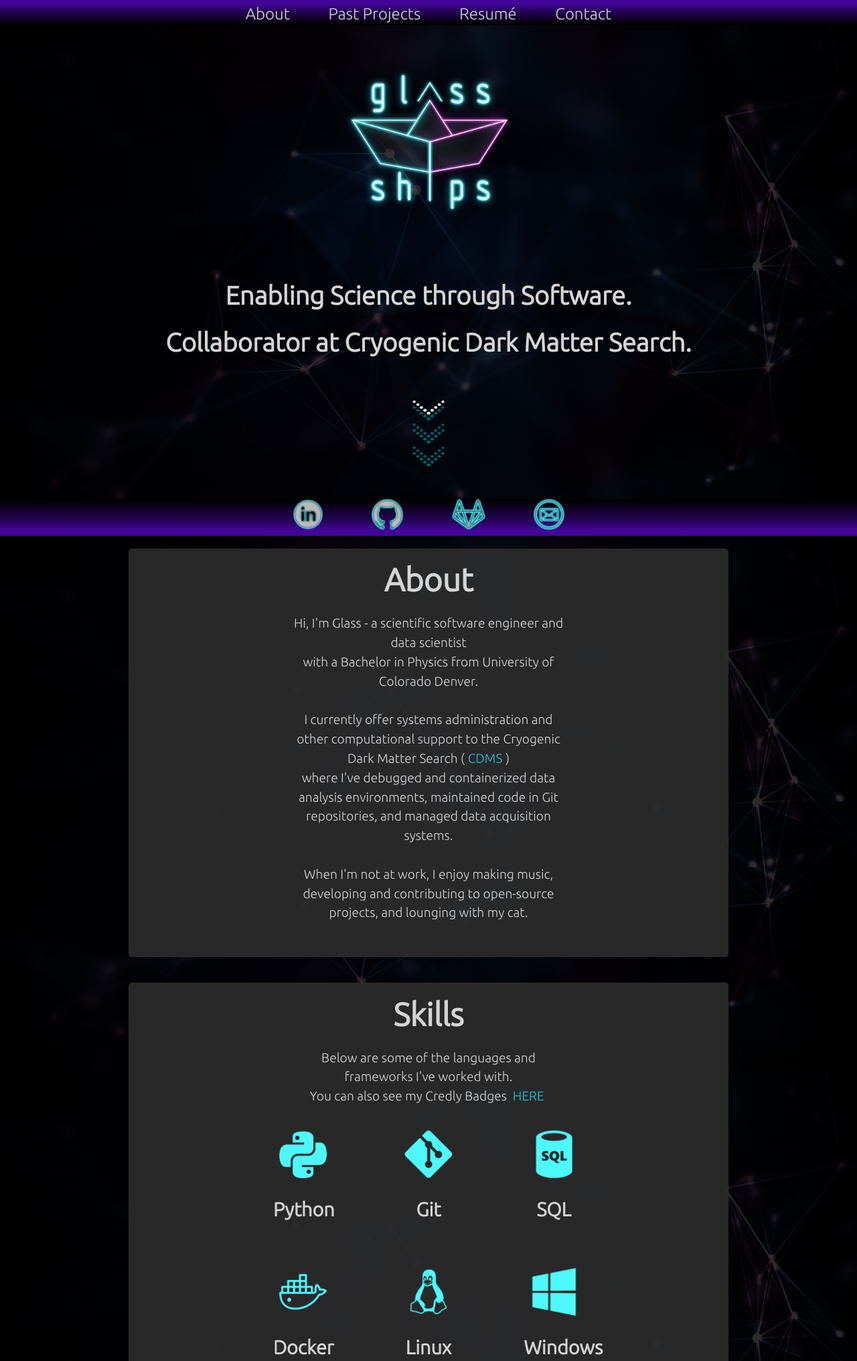
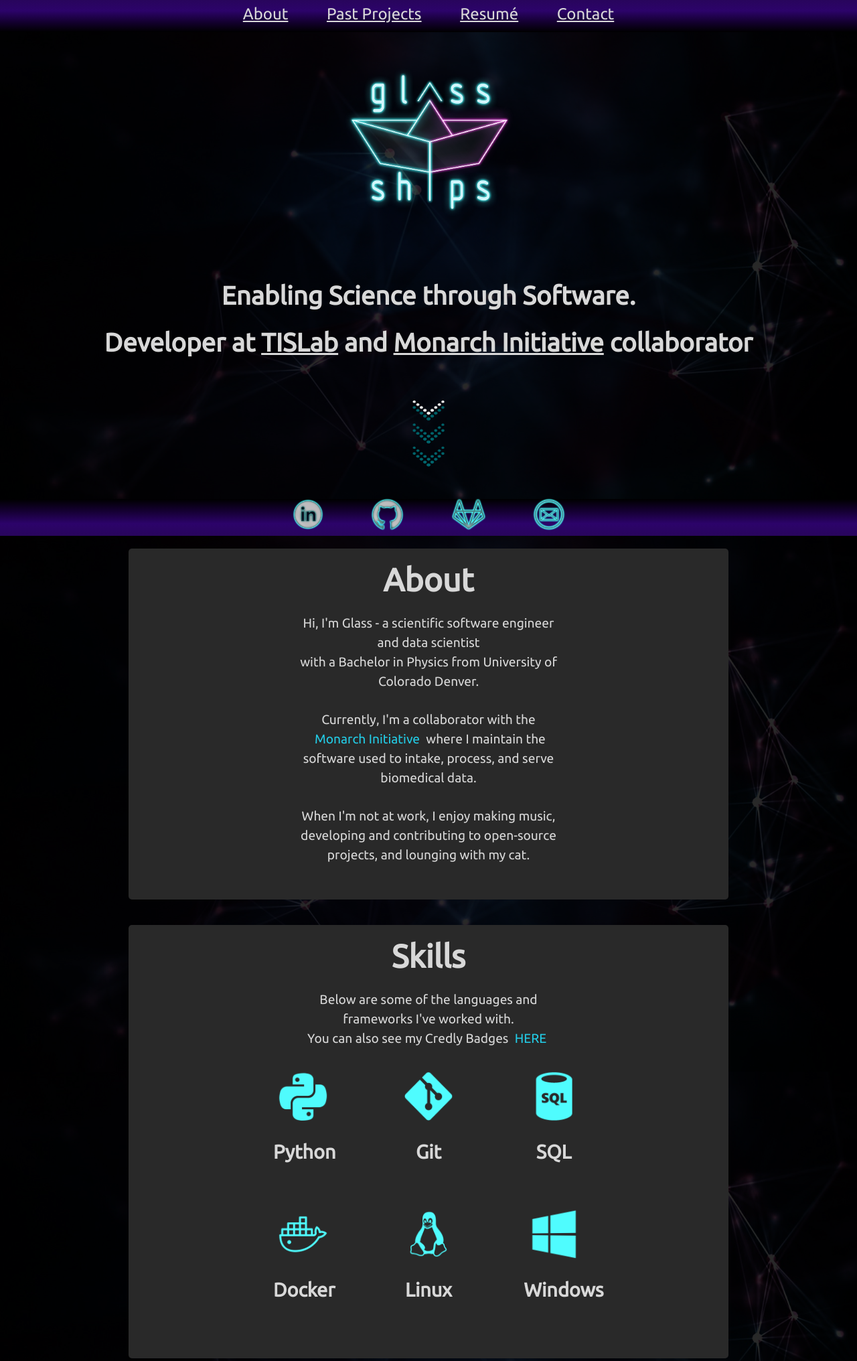
Before and after one commit to glass-ships/homepage, a PHP site: page / in a window 1280 px wide. Shown: the top 2032 px of the page at 67% size. Run offline with PHP 8.4, Linux system fonts and the light colour scheme.

Commit message:
update content, would like  to redesign

```diff
--- a/css/default.css
+++ b/css/default.css
@@ -48,6 +48,7 @@ body {
   padding: 0;
   margin: 0;
   scroll-behavior: smooth;
+  background-color: var(--bkgdColor);
   background-image: var(--bkgd);
   background-attachment: fixed;
   background-size: cover;
@@ -57,10 +58,11 @@ body * {transition: 0.3s;}
 
 .opaque-bkgd {
   background-color: var(--bkgdColor);
-  opacity: 0.99;
+  opacity: 1;
+  /* 0.99; */
   background-attachment: local;
   overflow: hidden;
-  z-index: -1;
+  z-index: 1;
 }
 
 .main-wrapper {
@@ -143,7 +145,7 @@ p.copyright {
 #bottom-line {
   height: 5.75rem;
   width: 100%;
-  border: 2.5px solid var(--borderMain);
+  border: 2.5px solid var(--bkgdColor);
   margin: 0;
   padding: 0;
 }
--- a/css/home.css
+++ b/css/home.css
@@ -4,17 +4,17 @@
   position: absolute;
   top: 0;
   width: 100%;
-  height: 4rem;
+  height: 5rem;
   display: flex;
   flex-direction: row;
   justify-content: center;
   vertical-align: auto;
   background-image: linear-gradient(
     0deg,
-    rgba(0, 0, 0, 1) 2%,
-    rgba(41, 4, 95, 1) 61%,
-    rgba(66, 6, 154, 1) 85%,
-    rgba(66, 6, 154, 1) 100%
+    rgba(0, 0, 0, 1),
+    rgb(21, 0, 51),
+    rgb(44, 3, 106),
+    rgb(40, 5, 92)
   );
 }
 
@@ -24,6 +24,7 @@
   font-size: 2.5rem !important;
   margin: 0 2rem !important;
   vertical-align: center;
+  text-decoration: none;
 }
 
 /**** Sticky Bar - Socials ****/
@@ -42,10 +43,14 @@
   /* background-color: #42069a; */
   background-image: linear-gradient(
     180deg,
-    rgba(0, 0, 0, 1) 2%,
+    rgba(0, 0, 0, 1),
+    rgb(21, 0, 51),
+    rgb(44, 3, 106),
+    rgb(40, 5, 92)
+    /* rgba(0, 0, 0, 1) 2%,
     rgba(41, 4, 95, 1) 61%,
     rgba(66, 6, 154, 1) 85%,
-    rgba(66, 6, 154, 1) 100%
+    rgba(66, 6, 154, 1) 100% */
   );
   opacity: 1;
 }
@@ -96,6 +101,7 @@
   padding: 0;
   font-size: 4rem;
   color: var(--textMain);
+  text-decoration: underline;
 }
 
 #logo {
--- a/home.html
+++ b/home.html
@@ -12,11 +12,10 @@
     />
 
     <!-- Import fonts -->
-    <link rel="preconnect" href="https://fonts.gstatic.com" />
-    <link
-      href="https://fonts.googleapis.com/css2?family=Ubuntu+Mono:wght@400;700&family=Ubuntu:wght@300&display=swap"
-      rel="stylesheet"
-    />
+    <link rel="preconnect" href="https://fonts.googleapis.com">
+    <link rel="preconnect" href="https://fonts.gstatic.com" crossorigin>
+    <!-- <link href="https://fonts.googleapis.com/css2?family=Nunito&display=swap" rel="stylesheet"> -->
+    <link href="https://fonts.googleapis.com/css2?family=Ubuntu&display=swap" rel="stylesheet"/>
 
     <!-- Import stylesheets -->
     <link rel="stylesheet" type="text/css" href="css/default.css" />
@@ -49,7 +48,7 @@
               Enabling Science through Software.
             </h5>
             <h5>
-              Collaborator at <a href="https://supercdms.slac.stanford.edu" target="_blank"> Cryogenic Dark Matter Search</a>.
+              Developer at <a href="https://tislab.org" target="_blank">TISLab</a> and <a href="https://monarchinitiative.org">Monarch Initiative</a> collaborator
             </h5>
           </div>
 
@@ -67,9 +66,8 @@
           <p>
             Hi, I'm Glass - a scientific software engineer and data scientist <br>
             with a Bachelor in Physics from University of Colorado Denver.<br><br>
-            I currently offer systems administration and other computational
-            support to the Cryogenic Dark Matter Search (<a href="https://supercdms.slac.stanford.edu", target="_blank">CDMS</a>)<br>
-            where I've debugged and containerized data analysis environments, maintained code in Git repositories, and managed data acquisition systems.<br><br>
+            Currently, I'm a collaborator with the <a href="https:monarchinitiative.org", target="_blank">Monarch Initiative</a>
+            where I maintain the software used to intake, process, and serve biomedical data.<br><br>
             When I'm not at work, I enjoy making music, developing and contributing to open-source projects, and lounging with my cat.
           </p>
         </section>
@@ -180,8 +178,7 @@
           <h4>Contact</h4>
           <p>
             Interested in working together?<br />
-            Have a suggestion, or any questions?<br />
-            Find me at any of the social media links below,<br />
+            Find me at any of the links below,<br />
             or just shoot me an email!
           </p>
 
```
Also changed, not shown: 1 other file.
